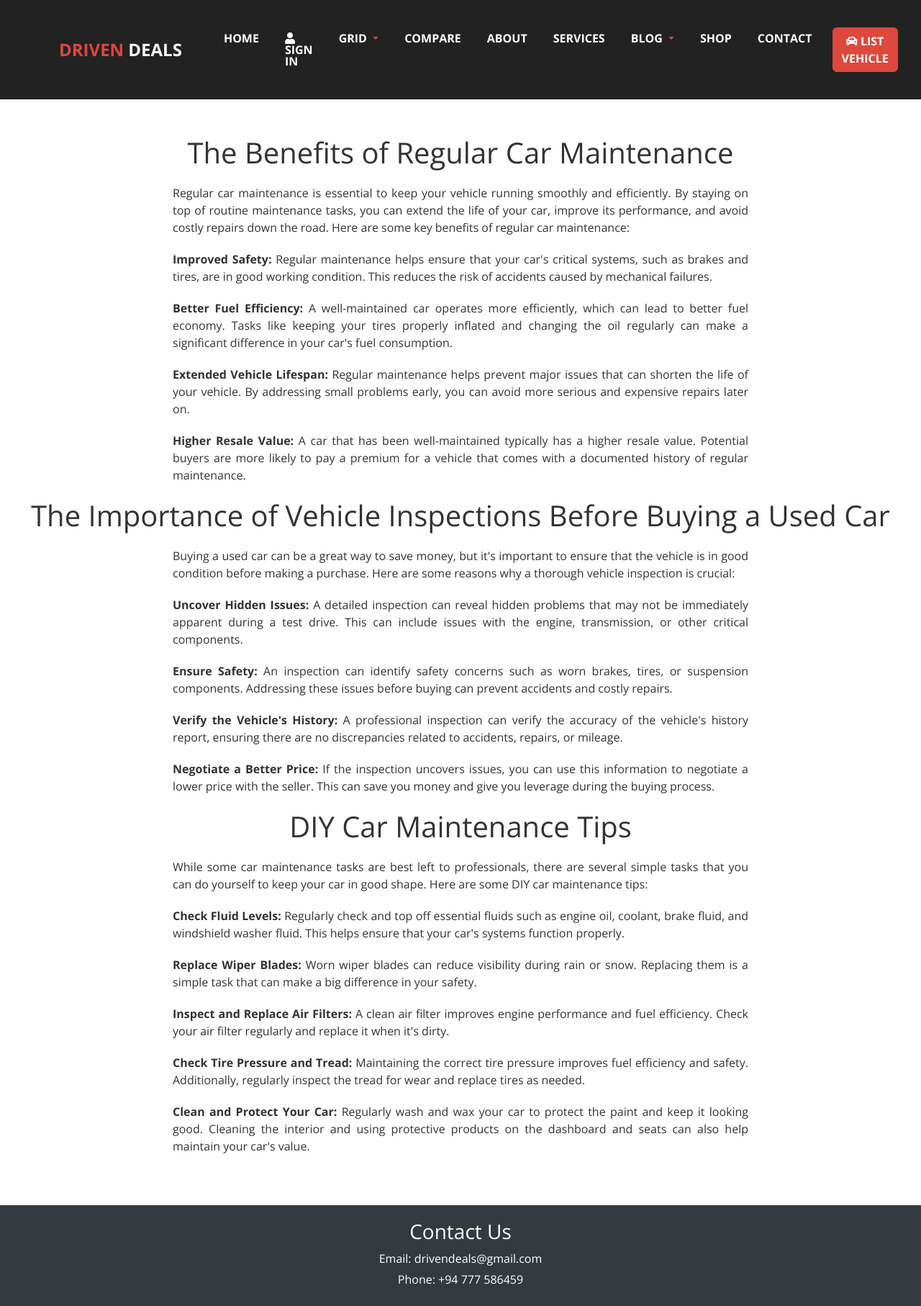
After one commit to vinuvii/DrivenDeals, a Django app: page /blog2/ in a window 1280 px wide. The commit adds this page. Shown: the whole page at 72% size. Run offline with Django 5.2, Linux system fonts and the light colour scheme; some libraries are stand-ins or nearby versions.

Commit message:
Created blog2.html

```diff
--- a/templates/base.html
+++ b/templates/base.html
@@ -220,7 +220,7 @@
                         </a>
                         <ul class="dropdown-menu" aria-labelledby="navbarDropdownBlog">
                             <li><a class="dropdown-item" href="{% url 'blog1' %}">Blog 1</a></li>
-                            <li><a class="dropdown-item" href="#">Blog 2</a></li>
+                            <li><a class="dropdown-item" href="{% url 'blog2' %}">Blog 2</a></li>
                         </ul>
                     </li>
                     <li class="nav-item">
--- /dev/null
+++ b/vehicles/templates/vehicles/blog2.html
@@ -0,0 +1,78 @@
+{% extends 'base.html' %}
+
+{% block extra_head %}
+<style>
+    .blog-section {
+        padding: 50px 20px;
+        background-color: #ffffff;
+        color: #333;
+    }
+    .blog-section h1 {
+        text-align: center;
+        margin-bottom: 20px;
+    }
+    .blog-section p {
+        text-align: justify;
+        margin: 0 auto 20px auto; /* Added margin-bottom for spacing between paragraphs */
+        max-width: 800px;
+    }
+</style>
+{% endblock %}
+
+{% block content %}
+<div class="blog-section">
+    <h1>The Benefits of Regular Car Maintenance</h1>
+    <p>
+        Regular car maintenance is essential to keep your vehicle running smoothly and efficiently. By staying on top of routine maintenance tasks, you can extend the life of your car, improve its performance, and avoid costly repairs down the road. Here are some key benefits of regular car maintenance:
+    </p>
+    <p>
+        <strong>Improved Safety:</strong> Regular maintenance helps ensure that your car's critical systems, such as brakes and tires, are in good working condition. This reduces the risk of accidents caused by mechanical failures.
+    </p>
+    <p>
+        <strong>Better Fuel Efficiency:</strong> A well-maintained car operates more efficiently, which can lead to better fuel economy. Tasks like keeping your tires properly inflated and changing the oil regularly can make a significant difference in your car's fuel consumption.
+    </p>
+    <p>
+        <strong>Extended Vehicle Lifespan:</strong> Regular maintenance helps prevent major issues that can shorten the life of your vehicle. By addressing small problems early, you can avoid more serious and expensive repairs later on.
+    </p>
+    <p>
+        <strong>Higher Resale Value:</strong> A car that has been well-maintained typically has a higher resale value. Potential buyers are more likely to pay a premium for a vehicle that comes with a documented history of regular maintenance.
+    </p>
+
+    <h1>The Importance of Vehicle Inspections Before Buying a Used Car</h1>
+    <p>
+        Buying a used car can be a great way to save money, but it's important to ensure that the vehicle is in good condition before making a purchase. Here are some reasons why a thorough vehicle inspection is crucial:
+    </p>
+    <p>
+        <strong>Uncover Hidden Issues:</strong> A detailed inspection can reveal hidden problems that may not be immediately apparent during a test drive. This can include issues with the engine, transmission, or other critical components.
+    </p>
+    <p>
+        <strong>Ensure Safety:</strong> An inspection can identify safety concerns such as worn brakes, tires, or suspension components. Addressing these issues before buying can prevent accidents and costly repairs.
+    </p>
+    <p>
+        <strong>Verify the Vehicle's History:</strong> A professional inspection can verify the accuracy of the vehicle's history report, ensuring there are no discrepancies related to accidents, repairs, or mileage.
+    </p>
+    <p>
+        <strong>Negotiate a Better Price:</strong> If the inspection uncovers issues, you can use this information to negotiate a lower price with the seller. This can save you money and give you leverage during the buying process.
+    </p>
+
+    <h1>DIY Car Maintenance Tips</h1>
+    <p>
+        While some car maintenance tasks are best left to professionals, there are several simple tasks that you can do yourself to keep your car in good shape. Here are some DIY car maintenance tips:
+    </p>
+    <p>
+        <strong>Check Fluid Levels:</strong> Regularly check and top off essential fluids such as engine oil, coolant, brake fluid, and windshield washer fluid. This helps ensure that your car's systems function properly.
+    </p>
+    <p>
+        <strong>Replace Wiper Blades:</strong> Worn wiper blades can reduce visibility during rain or snow. Replacing them is a simple task that can make a big difference in your safety.
+    </p>
+    <p>
+        <strong>Inspect and Replace Air Filters:</strong> A clean air filter improves engine performance and fuel efficiency. Check your air filter regularly and replace it when it's dirty.
+    </p>
+    <p>
+        <strong>Check Tire Pressure and Tread:</strong> Maintaining the correct tire pressure improves fuel efficiency and safety. Additionally, regularly inspect the tread for wear and replace tires as needed.
+    </p>
+    <p>
+        <strong>Clean and Protect Your Car:</strong> Regularly wash and wax your car to protect the paint and keep it looking good. Cleaning the interior and using protective products on the dashboard and seats can also help maintain your car's value.
+    </p>
+</div>
+{% endblock %}
--- a/vehicles/urls.py
+++ b/vehicles/urls.py
@@ -15,4 +15,5 @@ urlpatterns = [
     path('submit/', views.list_vehicle, name='submit_listing'),  # Example path for submitting vehicles
     path('about/', views.about, name='about'),
     path('blog1/', views.blog1, name='blog1'),
+    path('blog2/', views.blog2, name='blog2'),
 ]
--- a/vehicles/views.py
+++ b/vehicles/views.py
@@ -76,3 +76,6 @@ def about(request):
 
 def blog1(request):
     return render(request, 'vehicles/blog1.html')
+
+def blog2(request):
+    return render(request, 'vehicles/blog2.html')
```
